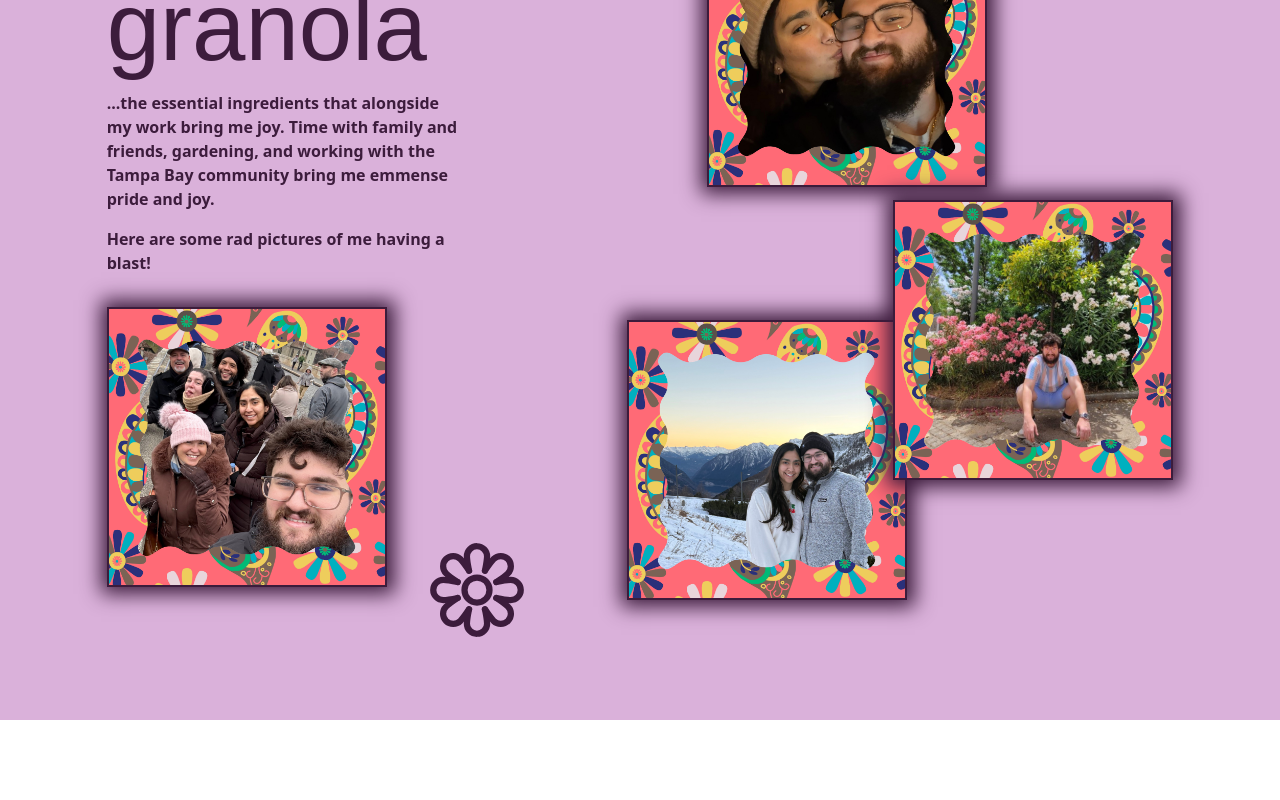
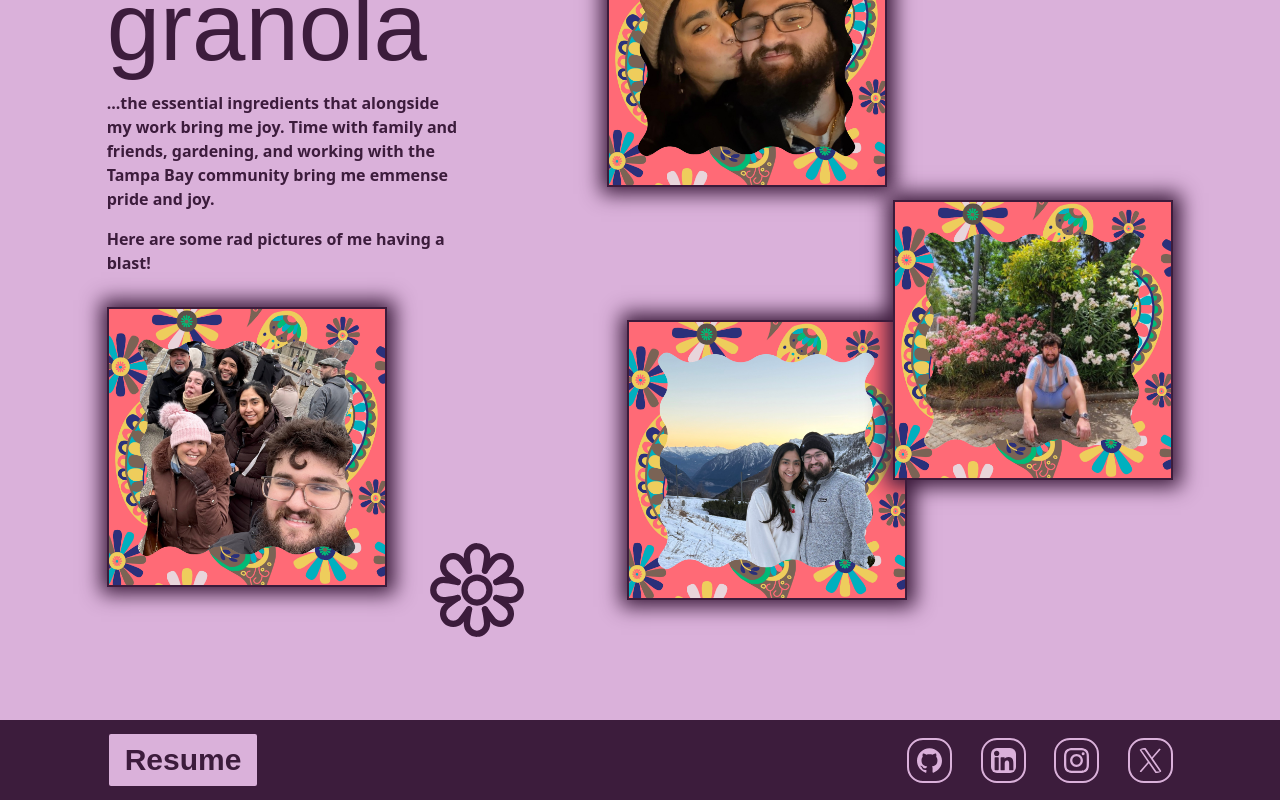
Before and after one commit to jamesdev4you/GroovyPortfolio, a Next.js app in the folder portfolio/: page / in a window 1280 px wide. Shown: the part 1800-2600 px from the top of the page. Before the commit the page ends 2520 px from the top, so only its background shows below. Built offline with nearby package versions, Linux system fonts and the light colour scheme; a web font is replaced by a local one.

Commit message:
portfolio

```diff
--- /dev/null
+++ b/portfolio/app/components/footer.tsx
@@ -0,0 +1,38 @@
+"use client";
+
+import GithubIcon from "../../public/icons/github.svg"
+import LinkedInIcon from "../../public/icons/linkedin.svg"
+import InstagramIcon from "../../public/icons/instagram.svg"
+import XIcon from "../../public/icons/x.svg"
+
+const SocialMedias = [
+  { name: "Github", Icon: GithubIcon, href: "https://github.com/jamesdev4you"},
+  { name: "LinkedIn", Icon: LinkedInIcon, href: "https://www.linkedin.com/in/jamesboyleusf/"},
+  { name: "Instagram", Icon: InstagramIcon, href: "https://www.instagram.com/jamesboyle813"},
+  { name: "X", Icon: XIcon, href: "https://x.com/elonmusk"},
+];
+
+export default function Footer() {
+
+    return (
+        <footer className=" w-full h-20 bg-background flex items-center md:justify-evenly justify-between">
+            <div className="flex items-center justify-between h-full w-10/12">
+                <button className="hidden md:flex hover:cursor-pointer font-display text-3xl bg-foreground hover:bg-background  text-background font-semibold hover:text-foreground hover:border-foreground border-2 py-2 px-4 border-background  rounded">
+                    Resume
+                </button>
+                <div className="flex items-center justify-between w-3/12">
+                {SocialMedias.map(({ name, Icon, href }) => (
+                    <a key={name} href={href} target="_blank" rel="noopener noreferrer">
+                        <Icon
+                        width={45}
+                        height={45}
+                        className=" text-foreground p-2 border-2 hover:border-3  rounded-2xl"
+                        />
+                    </a>
+                ))}
+                </div>
+          </div>
+        </footer>
+    );
+
+}
--- a/portfolio/app/layout.tsx
+++ b/portfolio/app/layout.tsx
@@ -5,7 +5,7 @@ import { Chicle, Roboto } from "next/font/google";
 
 import "./globals.css";
 import NavBar from "./components/navbar";
-
+import Footer from "./components/footer";
 
 const roboto = Roboto({
   weight: '400',
@@ -35,7 +35,7 @@ export default function RootLayout({
       className={`${chicle.variable} ${roboto.variable} h-full antialiased`}
     >
       <body className="min-h-full flex flex-col">
-        <NavBar/>{children}
+        <NavBar/>{children}<Footer/>
       </body>
     </html>
   );
--- a/portfolio/app/page.tsx
+++ b/portfolio/app/page.tsx
@@ -136,7 +136,7 @@ export default function Home() {
         className="absolute z-0 [&_path]:stroke-background! [&_circle]:stroke-background! top-20 right-30 "
       />
           {/* Images */}
-          <Image src={AviMe1} alt="Me and my girlfriend Avi" className="absolute z-0 left-150 top-30 w-70 h-70 object-cover border-background border-2 shadow-[1px_0px_19px_7px_#3C1C3C]" />
+          <Image src={AviMe1} alt="Me and my girlfriend Avi" className="absolute z-0 left-125 top-30 w-70 h-70 object-cover border-background border-2 shadow-[1px_0px_19px_7px_#3C1C3C]" />
           <Image src={AviMe2} alt="Me and my girlfriend Avi again" className="absolute z-0 left-130 bottom-30 w-70 h-70 object-cover border-background border-2 shadow-[1px_0px_19px_7px_#3C1C3C]" />
           <Image src={Garden} alt="Gardening" className="absolute z-0 right-0 bottom-60 w-70 h-70 object-cover border-background border-2 shadow-[1px_0px_19px_7px_#3C1C3C]" />
           <Image src={Family} alt="Family" className="absolute z-0 left-0 top-130 w-70 h-70 object-cover border-background border-2 shadow-[1px_0px_19px_7px_#3C1C3C]" />
```
